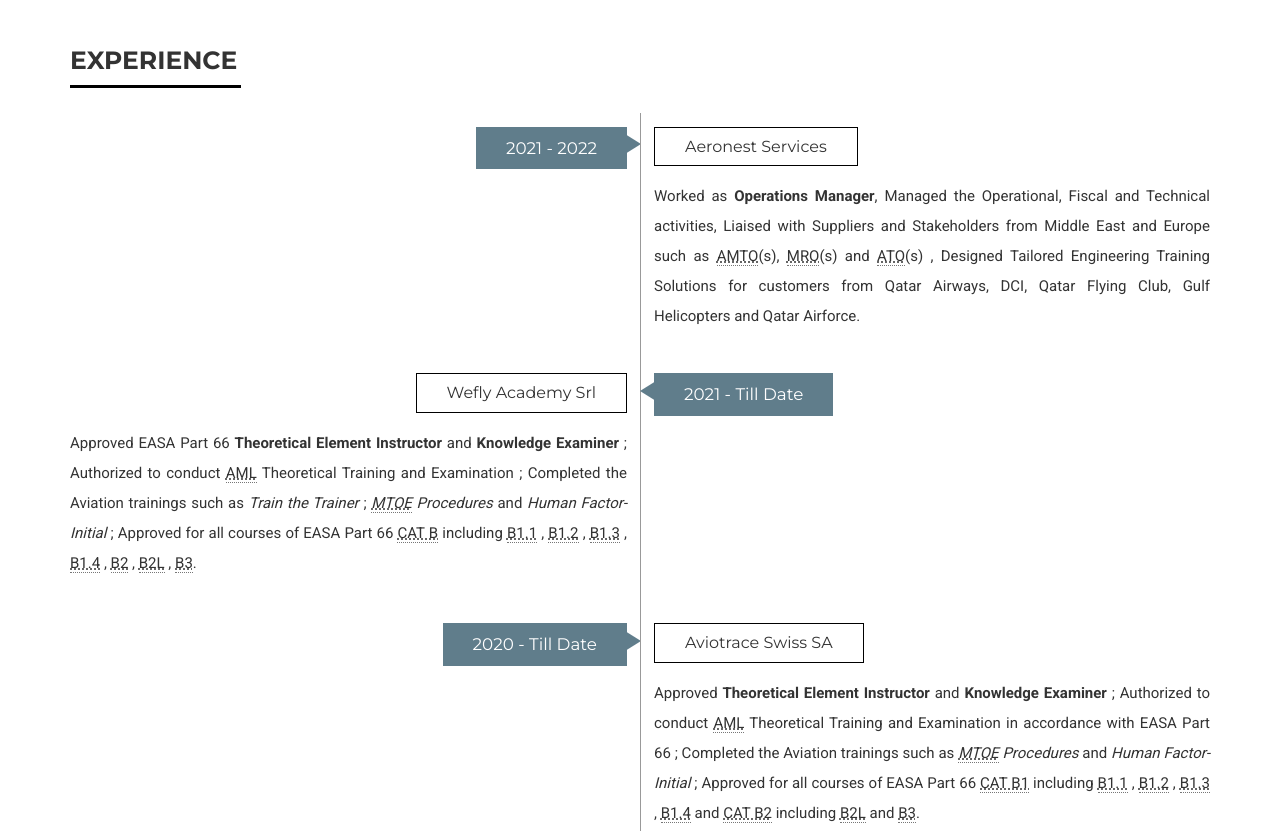
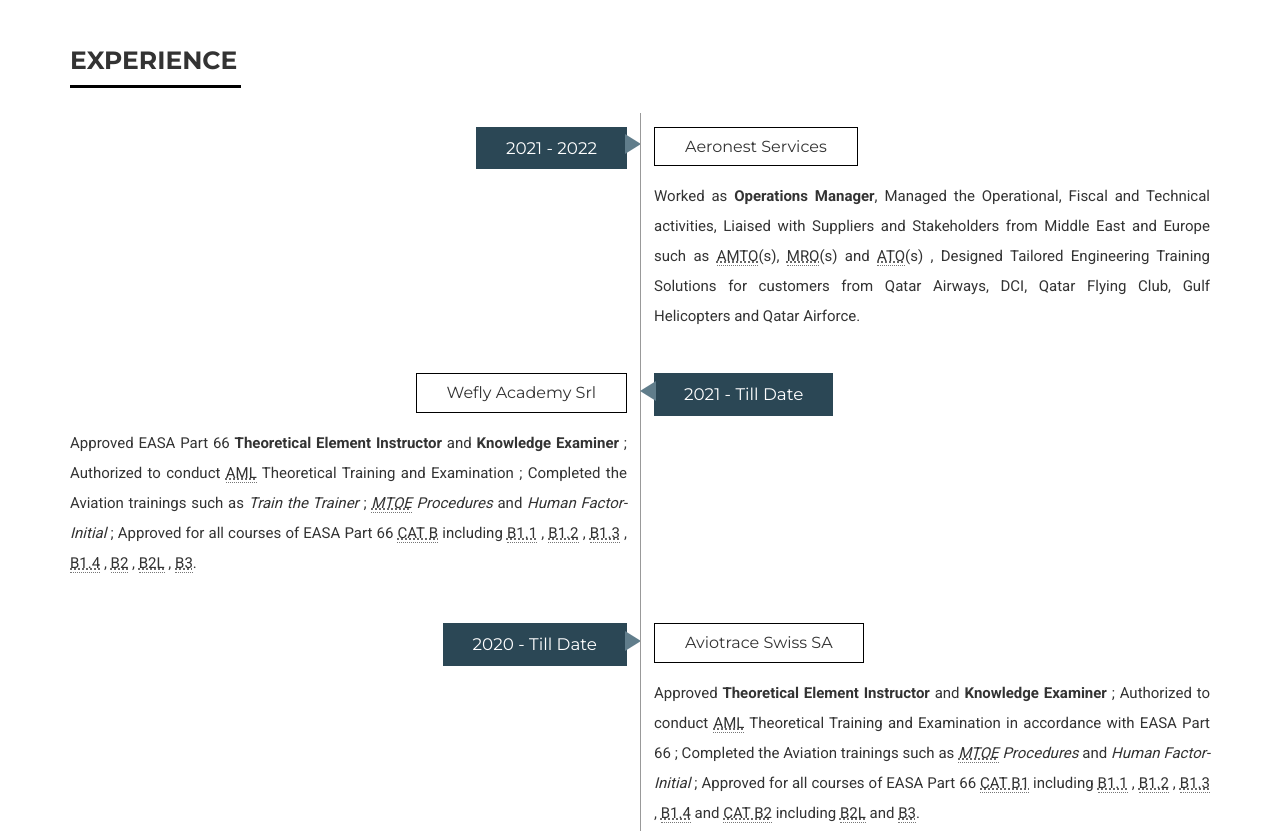
Before and after one commit to aniljoseph-ae/anil_joseph, a plain HTML site: page index.html in a window 1280 px wide. Shown: the part 2569-3400 px from the top of the page. Drawn offline with Linux system fonts and the light colour scheme; files whose address does not match are found by name.

Commit message:
Lighthouse_Accessibility 01
Background and foreground colors do not have a sufficient contrast ratio.

```diff
--- a/css/style.css
+++ b/css/style.css
@@ -689,7 +689,7 @@
 
 .work-info h4 {
 	font-size: 1.2em;
-	background: #607d8b;
+	background: #2b4755;
 	display: inline-block;
 	padding: 12px 30px;
 	color: #fff;
```
